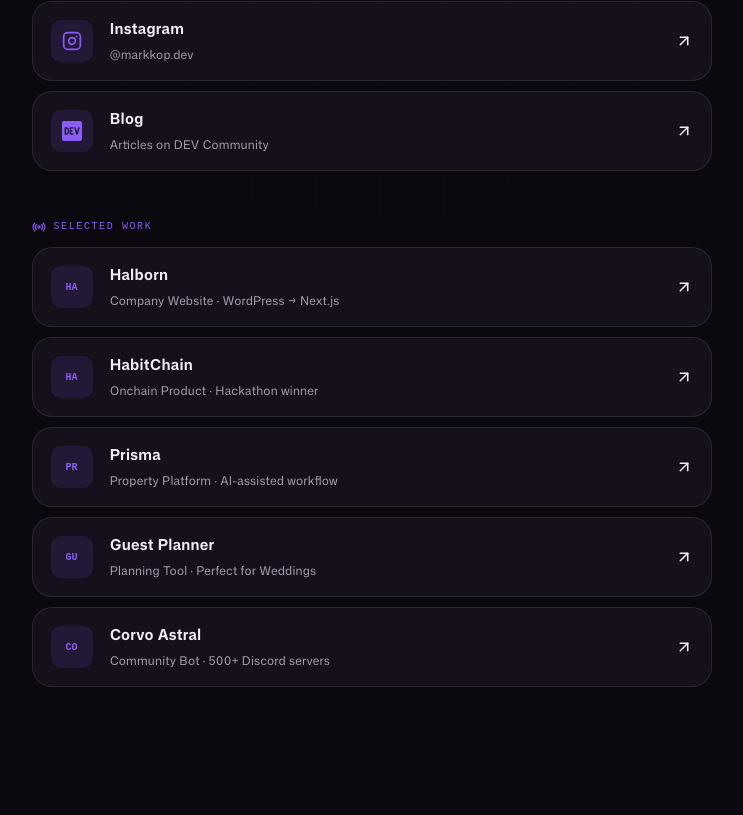
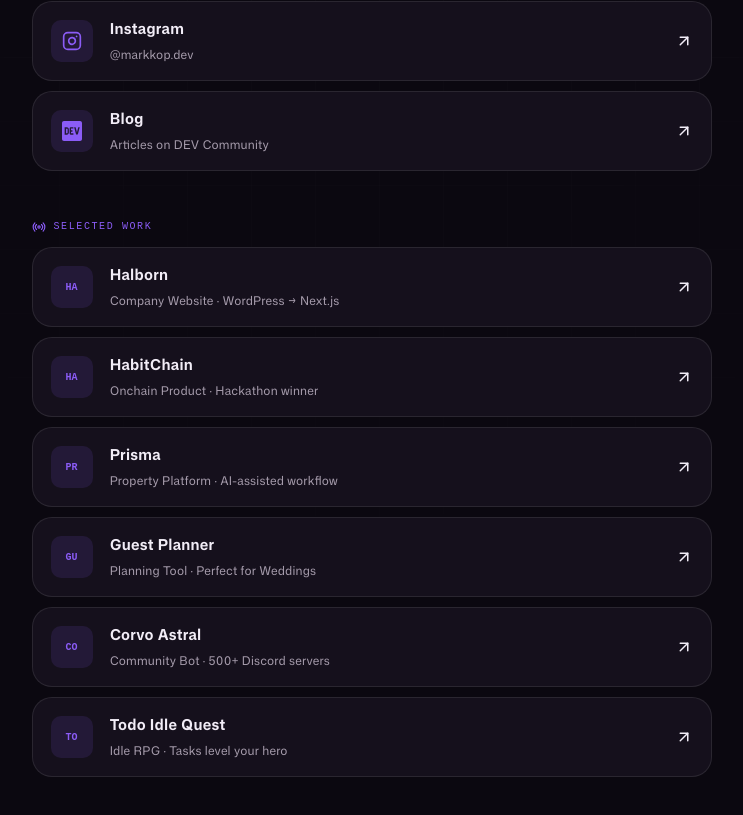
Before and after one commit to Markkop/markkop-dev, a Next.js app: page /links in a window 1280 px wide. Shown: the part 1031-1846 px from the top of the page, without its empty margins (261-1004 px from the left). Before the commit the page ends 1818 px from the top, so only its background shows below. Built offline with nearby package versions, Linux system fonts and the light colour scheme.

Commit message:
Add Todo Idle Quest as a live selected-work project.

```diff
--- a/src/components/ProjectShowcase.tsx
+++ b/src/components/ProjectShowcase.tsx
@@ -100,12 +100,14 @@
   frameKey,
   frameLoaded,
   onFrameLoad,
+  phone,
 }: {
   src: string
   label: string
   frameKey: number
   frameLoaded: boolean
   onFrameLoad: () => void
+  phone?: boolean
 }) {
   const scaleRef = useRef<HTMLDivElement>(null)
   const [scale, setScale] = useState(0.5)
@@ -125,7 +127,8 @@
       const height = node.clientHeight
       if (width <= 0 || height <= 0) return
 
-      if (media.matches) {
+      const usePhoneFrame = phone ?? media.matches
+      if (usePhoneFrame) {
         const nextScale = width / MOBILE_EMBED_WIDTH
         setScale(nextScale)
         setEmbedSize({ width: MOBILE_EMBED_WIDTH, height: height / nextScale })
@@ -152,7 +155,7 @@
       window.visualViewport?.removeEventListener('resize', update)
       media.removeEventListener('change', update)
     }
-  }, [])
+  }, [phone])
 
   useEffect(() => {
     const id = window.setTimeout(() => setShowFrame(true), 400)
@@ -466,7 +469,7 @@
   const fadeTimers = useRef<Record<string, number>>({})
   const tabRefs = useRef<Array<HTMLButtonElement | null>>([])
   const embed = interactive && Boolean(project.embed)
-  const canToggleDevice = Boolean(project.imageMobile)
+  const canToggleDevice = Boolean(project.imageMobile) || (embed && Boolean(project.deviceToggle))
   const showMobileImage = canToggleDevice && (isMobile !== phonePreview)
   const compactChrome = showMobileImage && !isMobile
   const activeMedia = media.find((item) => item.id === activeId) ?? media[0]
@@ -546,6 +549,7 @@
         frameKey={state.key}
         frameLoaded={state.loaded}
         onFrameLoad={() => onFrameLoad(id)}
+        phone={canToggleDevice ? showMobileImage : undefined}
       />
     )
   }
--- a/src/data/profile.ts
+++ b/src/data/profile.ts
@@ -27,6 +27,7 @@
   imageMobile?: string
   video?: string
   embed?: boolean
+  deviceToggle?: boolean
   media?: ProjectMedia[]
 }
 
@@ -170,6 +171,18 @@
       ],
     }],
   },
+  {
+    title: 'Todo Idle Quest',
+    slug: 'todo-idle-quest',
+    description: 'A productivity-powered idle RPG. Completing real tasks, habits, and planner work grants XP, while your hero keeps adventuring while you are away.',
+    category: 'Idle RPG',
+    metric: 'Tasks level your hero',
+    timeframe: '2026',
+    tech: ['Svelte', 'Elixir', 'PostgreSQL', 'TypeScript'],
+    live: 'https://todo.markkop.dev/',
+    embed: true,
+    deviceToggle: true,
+  },
 ]
 
 export const nowPhotos = [
--- a/src/data/starPalettes.ts
+++ b/src/data/starPalettes.ts
@@ -10,6 +10,7 @@
   prisma: { primary: '#22d3ee', secondary: '#3b82f6', ice: '#bfe8ff', fog: '#03060f', glow: '#bffcff' },
   halborn: { primary: '#c5ff01', secondary: '#8fd400', ice: '#eeffb8', fog: '#030805', glow: '#d8ff55' },
   habitchain: { primary: '#8b5cf6', secondary: '#a78bfa', ice: '#e9d5ff', fog: '#0b0810', glow: '#d8b4fe' },
+  'todo-idle-quest': { primary: '#c4a574', secondary: '#6d5848', ice: '#f1e6d6', fog: '#1f130b', glow: '#e8d5b5' },
   wedding: { primary: '#f472b6', secondary: '#e879f9', ice: '#fbcfe8', fog: '#140814', glow: '#f9a8d4' },
   'corvo-astral': { primary: '#60a5fa', secondary: '#2563eb', ice: '#dbeafe', fog: '#030712', glow: '#bfdbfe' },
 }
@@ -18,6 +19,7 @@
   prisma: { primary: '#0891b2', secondary: '#2563eb', ice: '#0284c7', fog: '#ffffff', glow: '#22d3ee' },
   halborn: { primary: '#111111', secondary: '#2a2a2a', ice: '#6b7280', fog: '#ffffff', glow: '#404040' },
   habitchain: { primary: '#7c3aed', secondary: '#6d28d9', ice: '#a78bfa', fog: '#ffffff', glow: '#8b5cf6' },
+  'todo-idle-quest': { primary: '#6d5848', secondary: '#382e27', ice: '#8c7462', fog: '#ffffff', glow: '#c4a574' },
   wedding: { primary: '#db2777', secondary: '#c026d3', ice: '#ec4899', fog: '#ffffff', glow: '#f472b6' },
   'corvo-astral': { primary: '#2563eb', secondary: '#1d4ed8', ice: '#3b82f6', fog: '#ffffff', glow: '#60a5fa' },
 }
--- a/src/i18n/content.ts
+++ b/src/i18n/content.ts
@@ -132,6 +132,12 @@
       app: 'App',
       pitch: 'Pitch de um slide',
     },
+  },
+  'todo-idle-quest': {
+    description: 'Um RPG idle alimentado por produtividade. Completar tarefas reais, hábitos e o planner gera XP, enquanto o herói segue a aventura na sua ausência.',
+    category: 'RPG Idle',
+    metric: 'Tarefas evoluem o herói',
+    timeframe: '2026',
   },
   prisma: {
     description: 'Um espaço para reunir anúncios de imóveis, comparar propriedades e planejar a compra de uma casa.',
```
